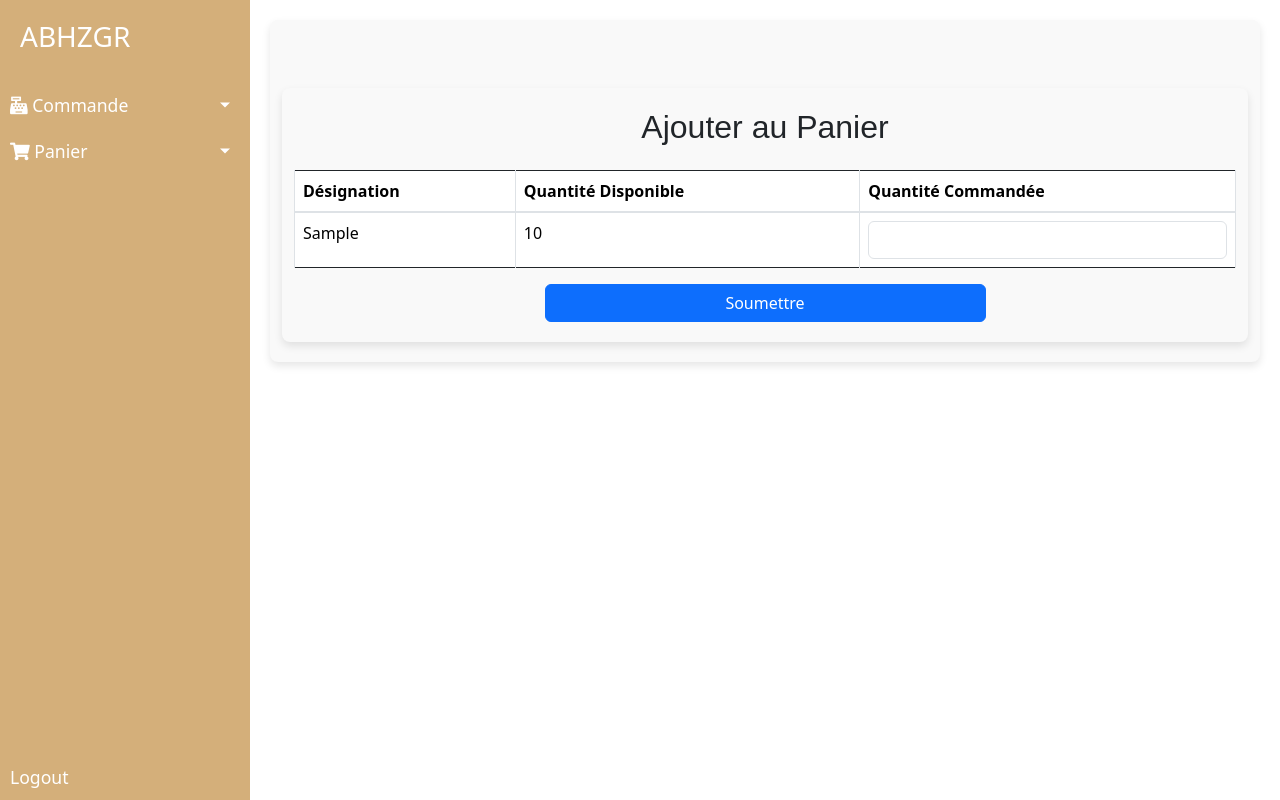
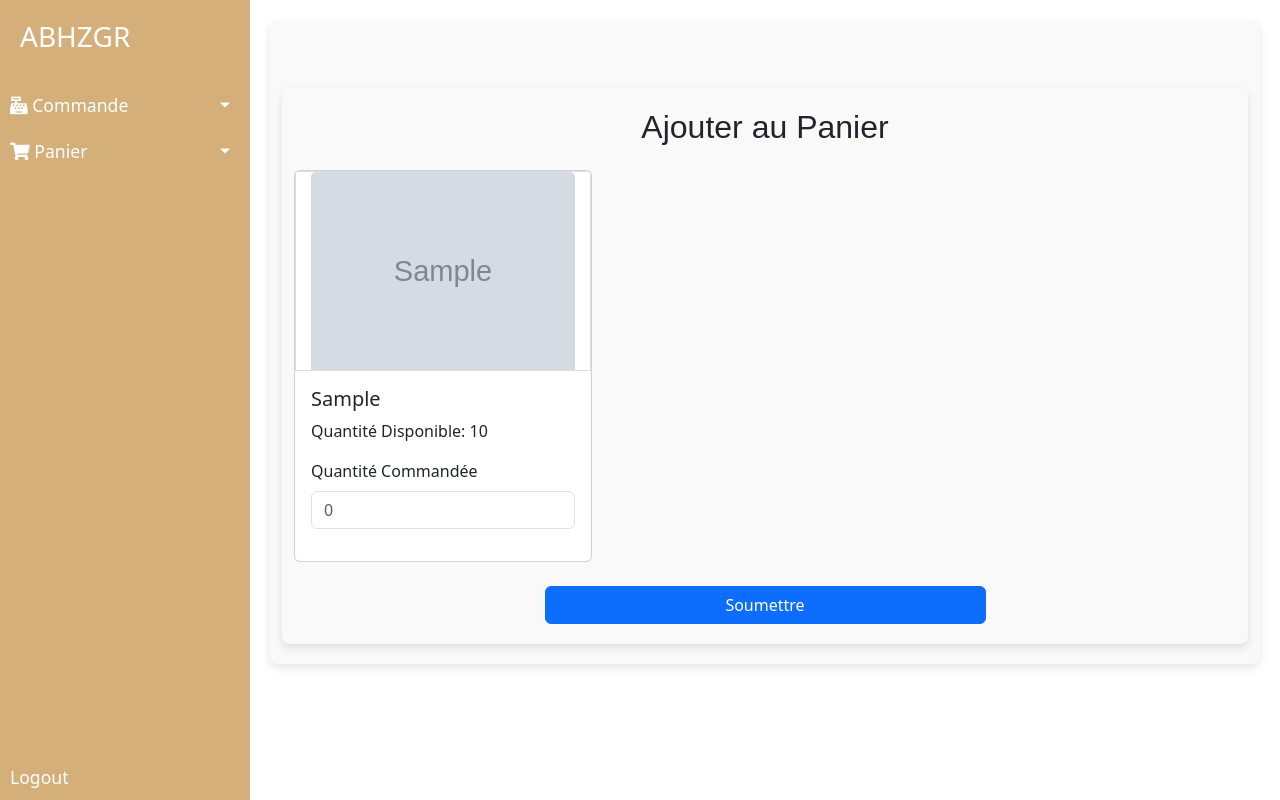
Before and after one commit to amineboubekri/gestion_stock, a Django app: page /stock/add_to_cart/ in a window 1280 px wide. Run offline with Django 3.2, Linux system fonts and the light colour scheme; a user stored in the database is signed in; tables that the repository leaves empty hold one stand-in row (values such as "Sample post"); grey boxes marked "Sample" are stand-in pictures; some libraries are stand-ins or nearby versions.

Commit message:
cards in cart

```diff
--- a/stock/templates/stock/add_to_cart.html
+++ b/stock/templates/stock/add_to_cart.html
@@ -1,5 +1,5 @@
 {% extends "employe_base.html" %}
-
+{% load static %}
 {% block title %}Ajouter au Panier{% endblock %}
 
 {% block content %}
@@ -9,27 +9,24 @@
         {% csrf_token %}
 
         <!-- Liste des Produits -->
-        <div class="table-responsive">
-            <table class="table table-bordered">
-                <thead>
-                    <tr>
-                        <th>Désignation</th>
-                        <th>Quantité Disponible</th>
-                        <th>Quantité Commandée</th>
-                    </tr>
-                </thead>
-                <tbody>
-                    {% for product in products %}
-                    <tr>
-                        <td>{{ product.designation }}</td>
-                        <td>{{ product.quantite }}</td>
-                        <td>
-                            <input type="number" name="quantity_{{ product.id }}" min="0" max="{{ product.quantite }}" class="form-control" />
-                        </td>
-                    </tr>
-                    {% endfor %}
-                </tbody>
-            </table>
+        <div class="row">
+            {% for product in products %}
+            <div class="col-md-4 mb-4">
+                <div class="card h-100">
+                    <div class="image-container">
+                        <img src="{% static '' %}{{ product.image }}" alt="{{ product.designation }}" class="card-img-top product-image" />
+                    </div>
+                    <div class="card-body">
+                        <h5 class="card-title">{{ product.designation }}</h5>
+                        <p class="card-text">Quantité Disponible: {{ product.quantite }}</p>
+                        <div class="form-group">
+                            <label for="quantity_{{ product.id }}">Quantité Commandée</label>
+                            <input type="number" placeholder="0" id="quantity_{{ product.id }}" name="quantity_{{ product.id }}" min="0" max="{{ product.quantite }}" class="form-control" />
+                        </div>
+                    </div>
+                </div>
+            </div>
+            {% endfor %}
         </div>
 
         <div class="d-grid gap-2 col-6 mx-auto">
@@ -37,4 +34,26 @@
         </div>
     </form>
 </div>
+<style>
+    .image-container {
+        height: 200px;
+        border: 1px solid #ddd;
+        display: flex;
+        align-items: center;
+        justify-content: center;
+        overflow: hidden;
+    }
+    .product-image {
+        height: 100%;
+        width: auto;
+        object-fit: contain;
+    }
+    .card {
+        display: flex;
+        flex-direction: column;
+    }
+    .card-body {
+        flex: 1 1 auto;
+    }
+</style>
 {% endblock %}
--- a/stock/views.py
+++ b/stock/views.py
@@ -278,8 +278,6 @@ def add_to_cart(request):
         if cart_items:
             Cart.objects.bulk_create(cart_items)
             return redirect('view_cart')
-        else:
-            form.add_error(None, 'Aucune quantité valide n\'a été saisie.')
     else:
         products = Produit.objects.all()
 
```
Also changed, not shown: stock/templates/stock/liste_produits.html (+21 -10 lines), stock/static/images/pc.png (added), stock/static/images/stylo.jpg (added), stock/static/images/table.jpg (added).
